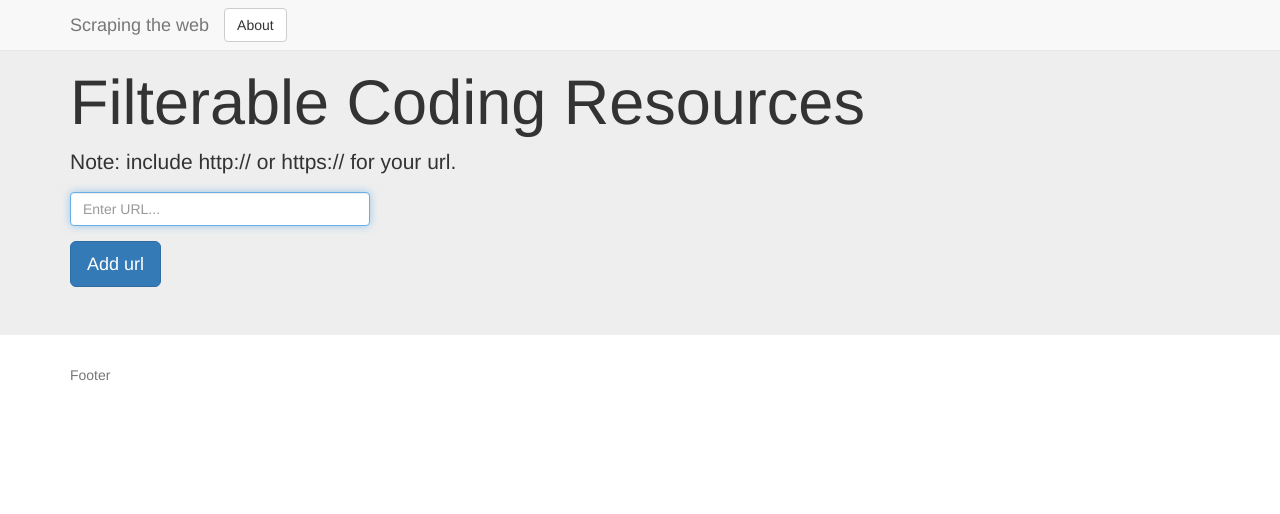
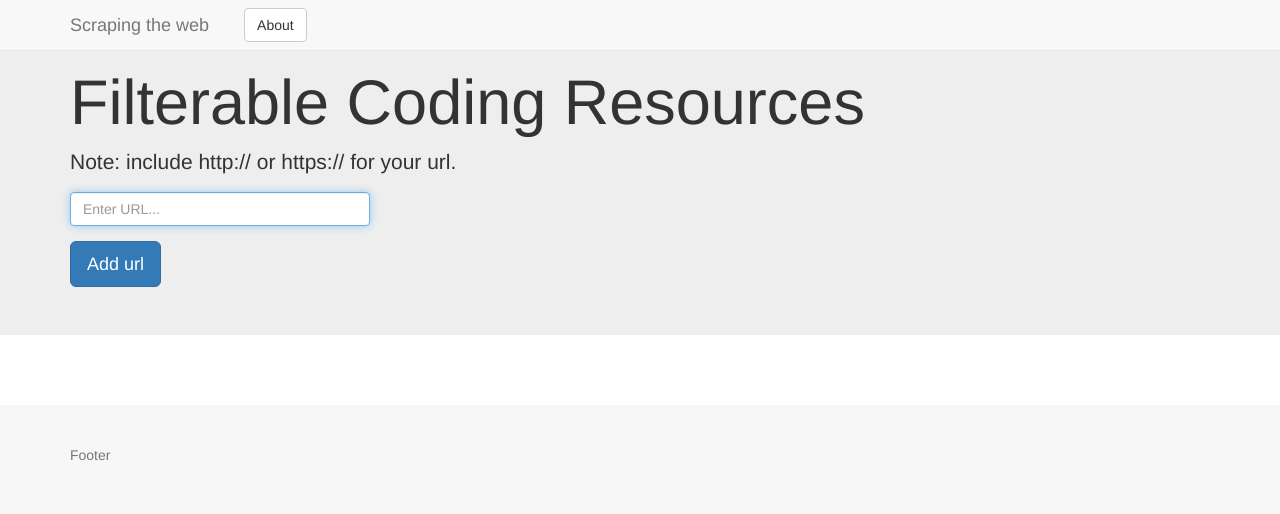
Before and after one commit to sebam2k4/Bookmarks-CRUD-app, a Flask app: page / in a window 1280 px wide. Shown: the top 514 px of the page. Run offline with Flask 2, Linux system fonts and the light colour scheme; data that the repository does not hold is empty; some libraries are stand-ins or nearby versions.

Commit message:
updated styles

```diff
--- a/static/css/styles.css
+++ b/static/css/styles.css
@@ -1,5 +1,8 @@
 .navbar {
     margin-bottom: 0;
+}
+.about-btn {
+    margin-left: 2rem;
 }
 a.card {
     text-decoration: none;
@@ -19,3 +22,8 @@ a.card .panel:hover {
     box-shadow: 0px 0px 43px -7px rgba(55,102,122,1);
     transition: .1s;
 }
+.footer {
+    padding: 4rem 0;
+    margin-top: 4rem;
+    background-color:#f7f7f7;
+}
```
